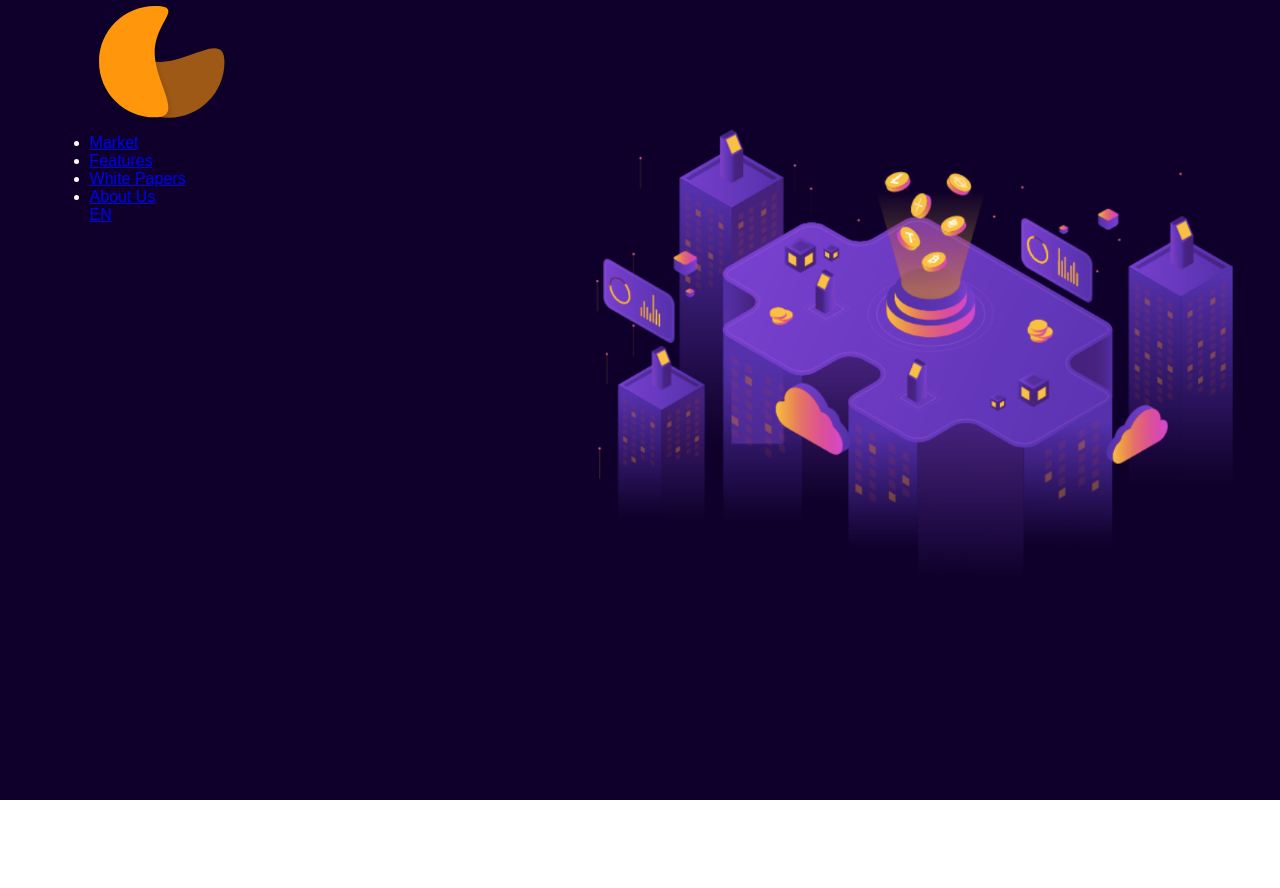
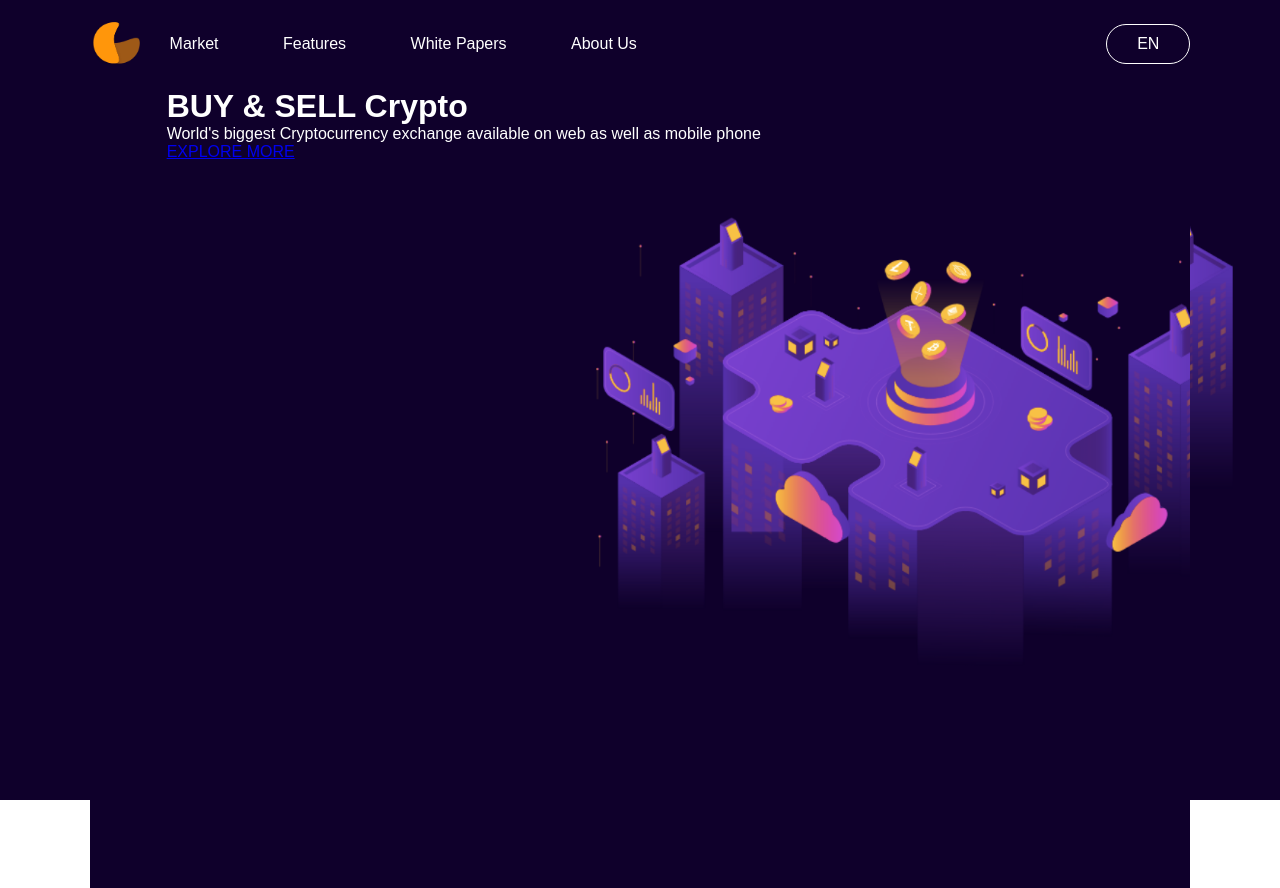
Before and after one commit to dallinhull/crypto_landing_page, a plain HTML site: page index.html in a window 1280 px wide. Before the commit the page ends 800 px from the top, so only its background shows below. Drawn offline with Linux system fonts and the light colour scheme.

Commit message:
Navbar styling and some h1 work

```diff
--- a/index.html
+++ b/index.html
@@ -17,6 +17,13 @@
             </ul>
             <a href="#" class="btn">EN</a>
         </nav>
+
+        <div class="container">
+            <h1>BUY & SELL Crypto</h1>
+            <p> World's biggest Cryptocurrency exchange available on web as well as mobile phone</p>
+            <a href="#" class="btn">EXPLORE MORE</a>
+        </div>
+
     </div>
 
 
--- a/style.css
+++ b/style.css
@@ -14,3 +14,33 @@
     padding: 0 7%;
     color: #fff;
 }
+
+nav{
+    width: 100%;
+    padding: 20px 0;
+    display: flex;
+    align-items: center;
+}
+
+.logo{
+    width: 50px;
+    cursor: pointer;
+}
+nav ul{
+    flex: 1;
+}
+nav ul li{
+    display: inline-block;
+    margin: 10px 30px;
+}
+nav ul li a{
+    color:  #fff;
+    text-decoration: none;
+}
+nav .btn{
+    color: #fff;
+    text-decoration: none;
+    border: 1px solid #fff;
+    padding: 10px 30px;
+    border-radius: 20px;
+}
```
